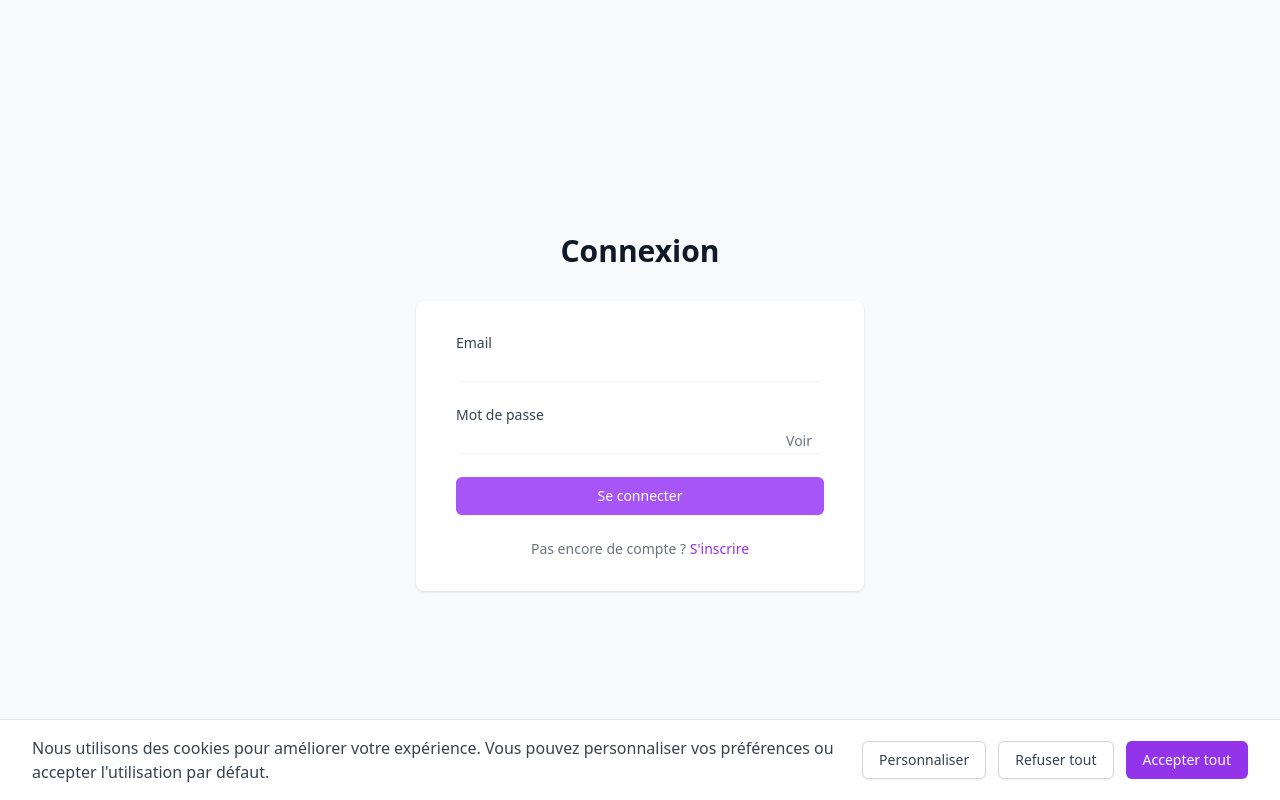
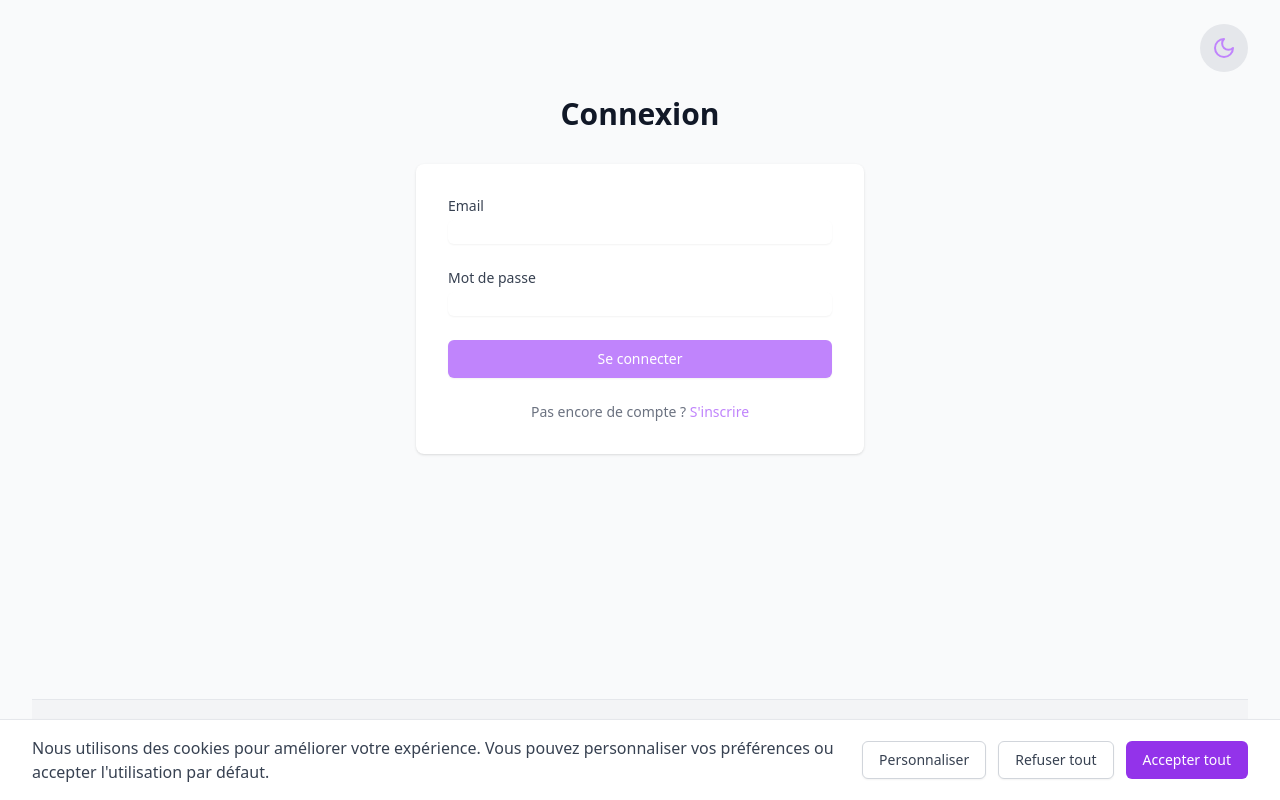
Before and after one commit to PaulADesplechin/YOWL, a React (Vite) app in the folder project/: page /login in a window 1280 px wide. Built offline with nearby package versions, Linux system fonts and the light colour scheme.

Commit message:
add dark mode everywhere

```diff
--- a/project/src/pages/Login.tsx
+++ b/project/src/pages/Login.tsx
@@ -1,15 +1,28 @@
-import React, { useState } from 'react';
+import React, { useState, useEffect } from 'react';
 import { Link, useNavigate } from 'react-router-dom';
 import { useAuth } from '../contexts/AuthContext';
+import { useDarkMode } from '../components/DarkModeContext';
+import { Sun, Moon } from 'lucide-react';
+import Footer from '../components/Footer';
 
 export default function Login() {
   const [email, setEmail] = useState('');
   const [password, setPassword] = useState('');
   const [error, setError] = useState('');
   const [loading, setLoading] = useState(false);
-  const [showPassword, setShowPassword] = useState(false); // Nouvel état pour la visibilité du mot de passe
   const navigate = useNavigate();
   const { signIn } = useAuth();
+  const { darkMode, toggleDarkMode } = useDarkMode();
+
+  useEffect(() => {
+    if (darkMode) {
+      document.documentElement.classList.add('dark');
+      localStorage.setItem('theme', 'dark');
+    } else {
+      document.documentElement.classList.remove('dark');
+      localStorage.setItem('theme', 'light');
+    }
+  }, [darkMode]);
 
   async function handleSubmit(e: React.FormEvent) {
     e.preventDefault();
@@ -26,24 +39,33 @@
   }
 
   return (
-    <div className="min-h-screen bg-gray-50 flex flex-col justify-center py-12 sm:px-6 lg:px-8">
+    <div className={`min-h-screen ${darkMode ? 'dark:bg-gray-900' : 'bg-gray-50'} flex flex-col justify-center sm:px-6 lg:px-8`}>
+      <div className="flex justify-end pt-6">
+        <button
+          onClick={toggleDarkMode}
+          className="p-3 rounded-full bg-gray-200 hover:bg-gray-300 dark:bg-gray-700 dark:hover:bg-gray-600 transition-colors"
+          title="Toggle Dark Mode"
+        >
+          {darkMode ? <Sun size={24} className="text-purple-400" /> : <Moon size={24} className="text-purple-400" />}
+        </button>
+      </div>
       <div className="sm:mx-auto sm:w-full sm:max-w-md">
-        <h2 className="mt-6 text-center text-3xl font-extrabold text-gray-900">
+        <h2 className="mt-6 text-center text-3xl font-extrabold text-gray-900 dark:text-gray-100">
           Connexion
         </h2>
       </div>
 
       <div className="mt-8 sm:mx-auto sm:w-full sm:max-w-md">
-        <div className="bg-white py-8 px-4 shadow sm:rounded-lg sm:px-10">
+        <div className="bg-white dark:bg-gray-800 p-8 shadow sm:rounded-lg">
           <form className="space-y-6" onSubmit={handleSubmit}>
             {error && (
-              <div className="bg-red-50 border border-red-400 text-red-700 px-4 py-3 rounded">
+              <div className="bg-red-50 dark:bg-red-900/50 border border-red-400 text-red-700 dark:text-red-200 px-4 py-3 rounded">
                 {error}
               </div>
             )}
 
             <div>
-              <label htmlFor="email" className="block text-sm font-medium text-gray-700">
+              <label htmlFor="email" className="block text-sm font-medium text-gray-700 dark:text-gray-200">
                 Email
               </label>
               <input
@@ -52,38 +74,29 @@
                 required
                 value={email}
                 onChange={(e) => setEmail(e.target.value)}
-                className="mt-1 block w-full rounded-md border-gray-300 shadow-sm focus:border-purple-500 focus:ring-purple-500"
+                className="mt-1 block w-full rounded-md border-gray-300 dark:border-gray-600 dark:bg-gray-700 dark:text-white shadow-sm focus:border-purple-500 focus:ring-purple-500 dark:focus:border-purple-400 dark:focus:ring-purple-400"
               />
             </div>
 
             <div>
-              <label htmlFor="password" className="block text-sm font-medium text-gray-700">
+              <label htmlFor="password" className="block text-sm font-medium text-gray-700 dark:text-gray-200">
                 Mot de passe
               </label>
-              <div className="relative">
               <input
                 id="password"
-                  type={showPassword ? 'text' : 'password'} // Change le type en fonction de la visibilité
+                type="password"
                 required
                 value={password}
                 onChange={(e) => setPassword(e.target.value)}
-                  className="mt-1 block w-full rounded-md border-gray-300 shadow-sm focus:border-purple-500 focus:ring-purple-500"
+                className="mt-1 block w-full rounded-md border-gray-300 dark:border-gray-600 dark:bg-gray-700 dark:text-white shadow-sm focus:border-purple-500 focus:ring-purple-500 dark:focus:border-purple-400 dark:focus:ring-purple-400"
               />
-                <button
-                  type="button"
-                  onClick={() => setShowPassword(!showPassword)} // Toggle pour la visibilité du mot de passe
-                  className="absolute inset-y-0 right-0 pr-3 flex items-center text-sm text-gray-500"
-                >
-                  {showPassword ? 'Masquer' : 'Voir'} {/* Texte du bouton */}
-                </button>
-              </div>
             </div>
 
             <div>
               <button
                 type="submit"
                 disabled={loading}
-                className="w-full flex justify-center py-2 px-4 border border-transparent rounded-md shadow-sm text-sm font-medium text-white bg-purple-500 hover:bg-purple-600 focus:outline-none focus:ring-2 focus:ring-offset-2 focus:ring-purple-500 disabled:opacity-50"
+                className="w-full flex justify-center py-2 px-4 border border-transparent rounded-md shadow-sm text-sm font-medium text-white bg-purple-400 hover:bg-purple-600 focus:outline-none focus:ring-2 focus:ring-offset-2 focus:ring-purple-500 disabled:opacity-50 dark:focus:ring-offset-gray-800"
               >
                 {loading ? 'Connexion...' : 'Se connecter'}
               </button>
@@ -93,9 +106,9 @@
           <div className="mt-6">
             <div className="relative">
               <div className="relative flex justify-center text-sm">
-                <span className="px-2 bg-white text-gray-500">
+                <span className="px-2 bg-white dark:bg-gray-800 text-gray-500 dark:text-gray-400">
                   Pas encore de compte ?{' '}
-                  <Link to="/register" className="font-medium text-purple-600 hover:text-purple-500">
+                  <Link to="/register" className="font-medium text-purple-400 hover:text-purple-600">
                     S'inscrire
                   </Link>
                 </span>
@@ -104,6 +117,7 @@
           </div>
         </div>
       </div>
+      <Footer />
     </div>
   );
 }
```
Lines whose indentation alone changed are shown as unchanged.
